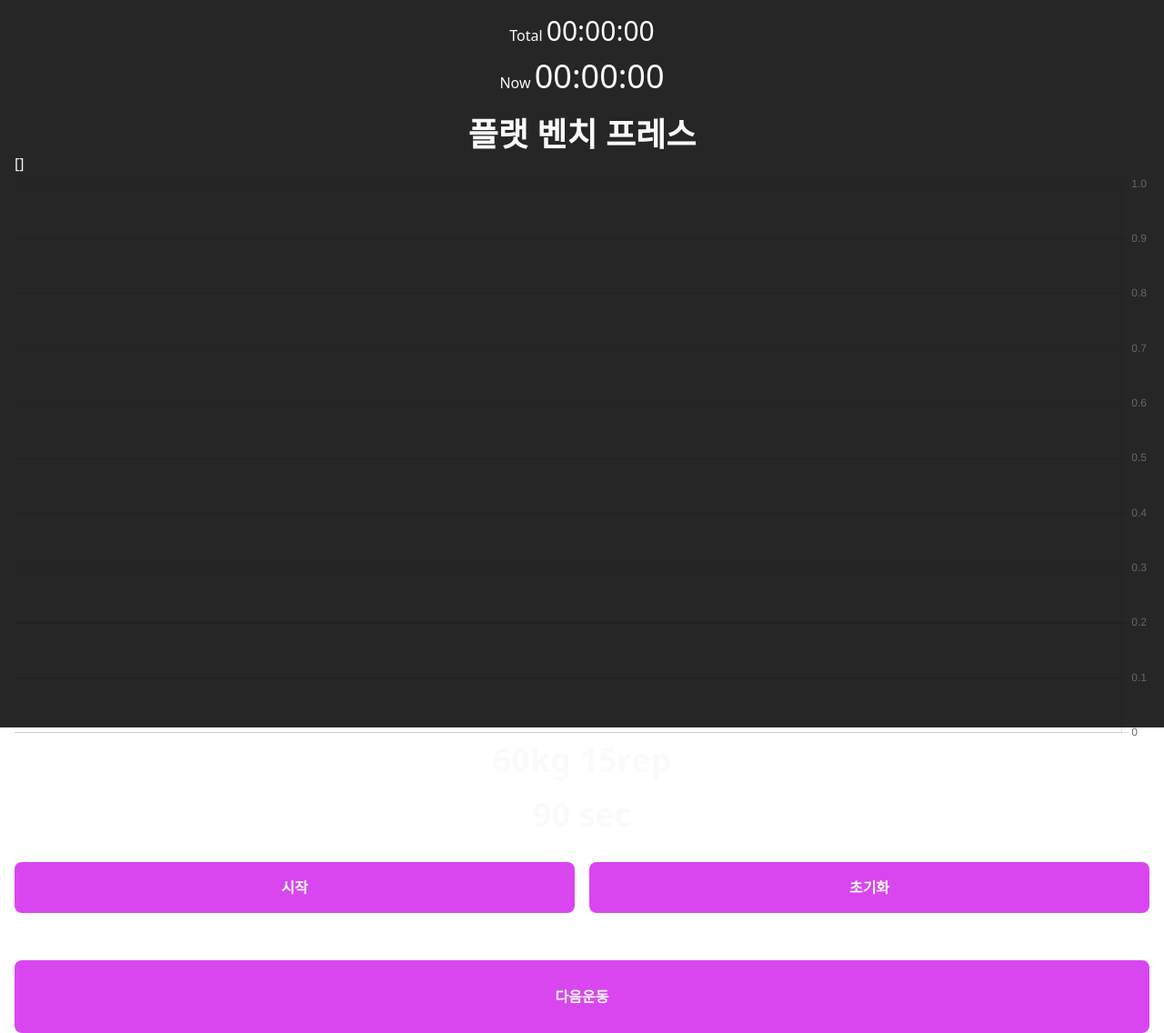
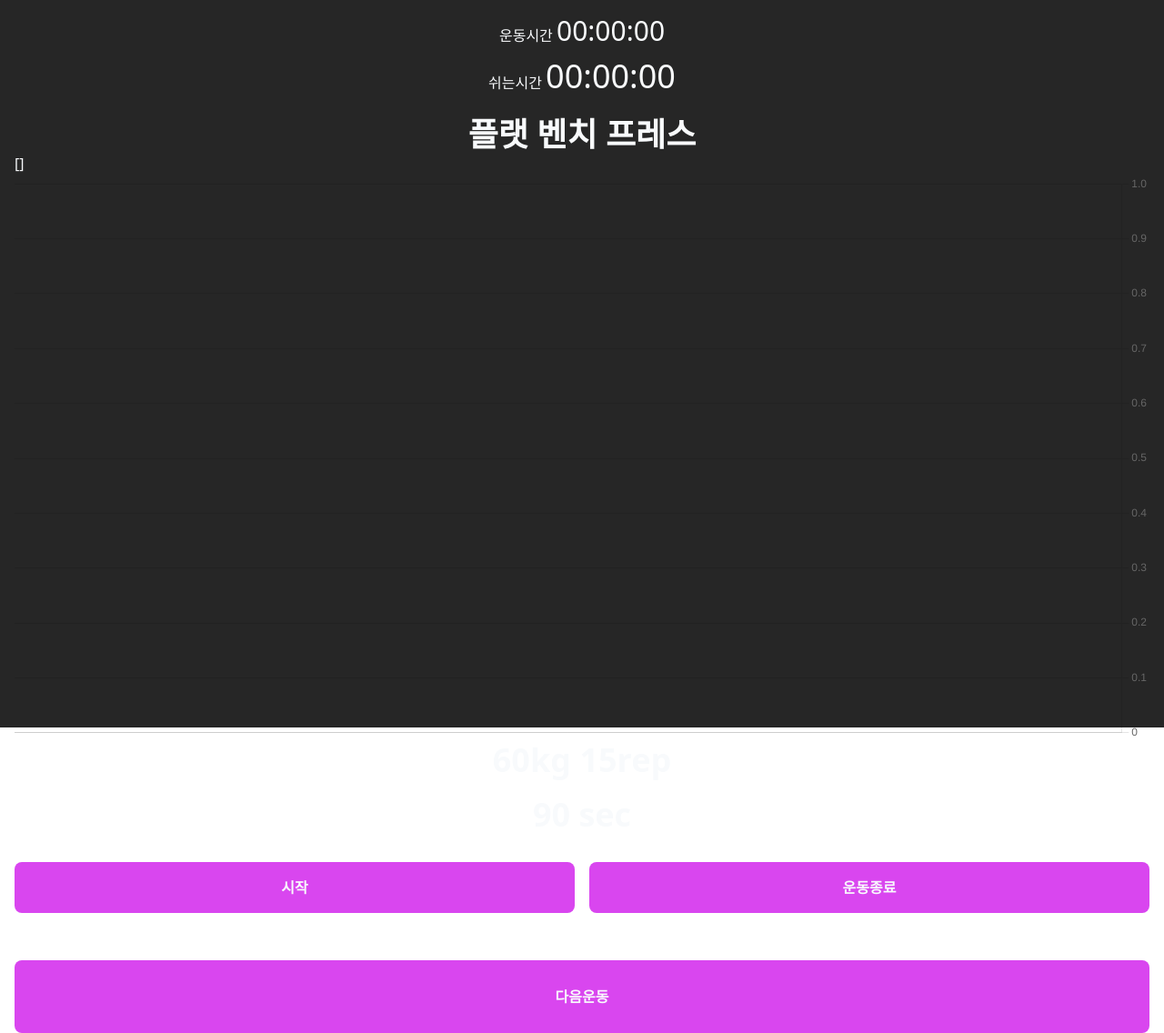
Before and after one commit to woajun/fitness-manager-vue, a Vue app in the folder frontend/: page / in a window 1280 px wide. Shown: the whole page at 91% size. Built offline with nearby package versions, Linux system fonts and the light colour scheme.

Commit message:
add toLabel

```diff
--- a/frontend/src/components/JChart.vue
+++ b/frontend/src/components/JChart.vue
@@ -31,6 +31,14 @@ function toData(data: Record<string, number>[]): number[] {
   return data.map((e) => e.value);
 }
 
+function toLabel(num: number) {
+  const result = [];
+  for (let i = 1; i <= num; i += 1) {
+    result.push(`${i}회`);
+  }
+  return result;
+}
+
 const canvasId = crypto.randomUUID();
 
 let lineChart: Chart;
@@ -58,8 +66,7 @@ onMounted(() => {
 });
 
 watch(props, (aProps) => {
-  console.log('aaa');
-  // lineChart.data.labels = toLabel(aProps.data.length);
+  lineChart.data.labels = toLabel(aProps.data.length);
   lineChart.data.datasets[0] = { data: toData(aProps.data) };
   lineChart.update();
 });
--- a/frontend/src/pages/working/InWork.vue
+++ b/frontend/src/pages/working/InWork.vue
@@ -40,13 +40,13 @@ function reset() {
 <template>
   <div>
     <div class="text-center">
-      <span>Total </span>
+      <span>운동시간 </span>
       <span class="text-3xl">
         {{ timeText }}
       </span>
     </div>
     <div class="text-center pt-3">
-      <span>Now </span>
+      <span>쉬는시간 </span>
       <span class="text-4xl">
         {{ timeText }}
       </span>
@@ -74,7 +74,7 @@ function reset() {
         {{ isRun ? '기록' : '시작' }}
       </button>
       <button class="font-semibold rounded-lg bg-fuchsia-500 h-14" @click="isRun ? stop() : reset()">
-        {{ isRun ? '정지' : '초기화' }}
+        {{ isRun ? '정지' : '운동종료' }}
       </button>
     </div>
     <div class="grid pt-10">
```
